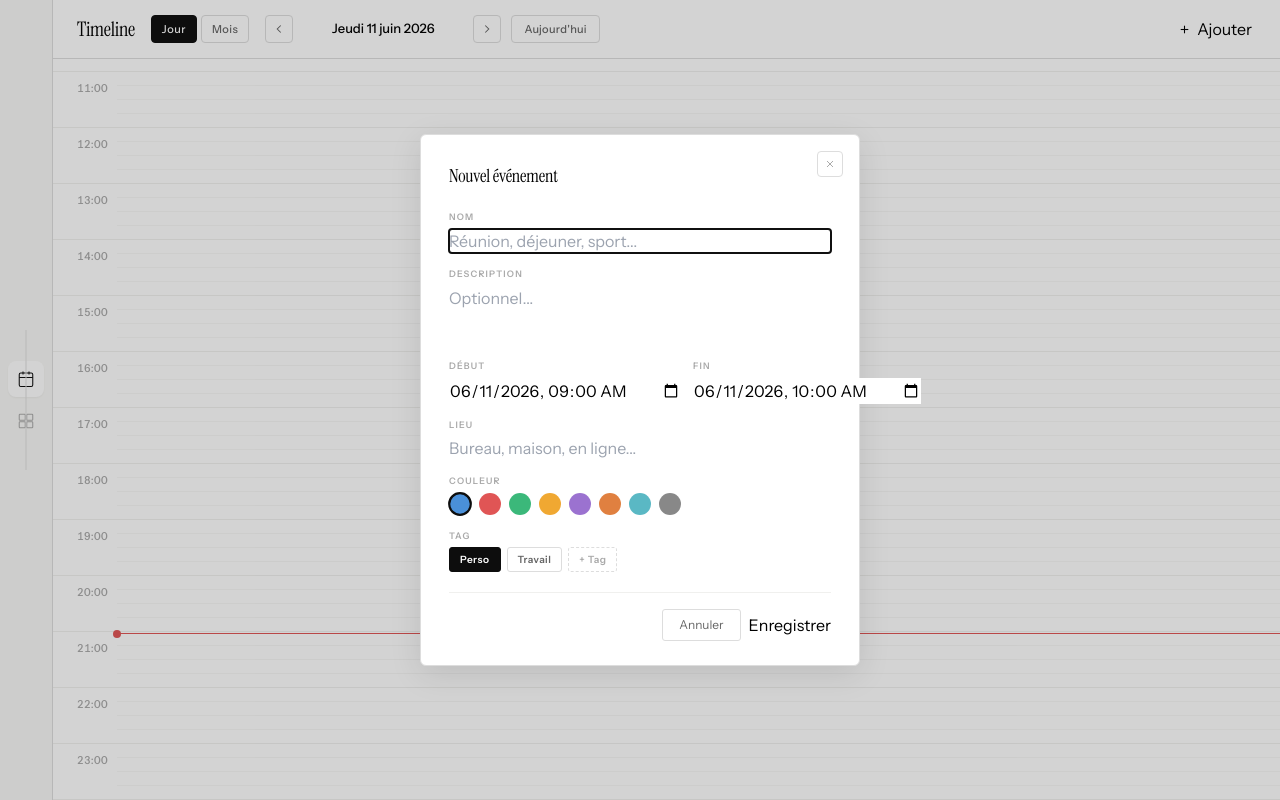
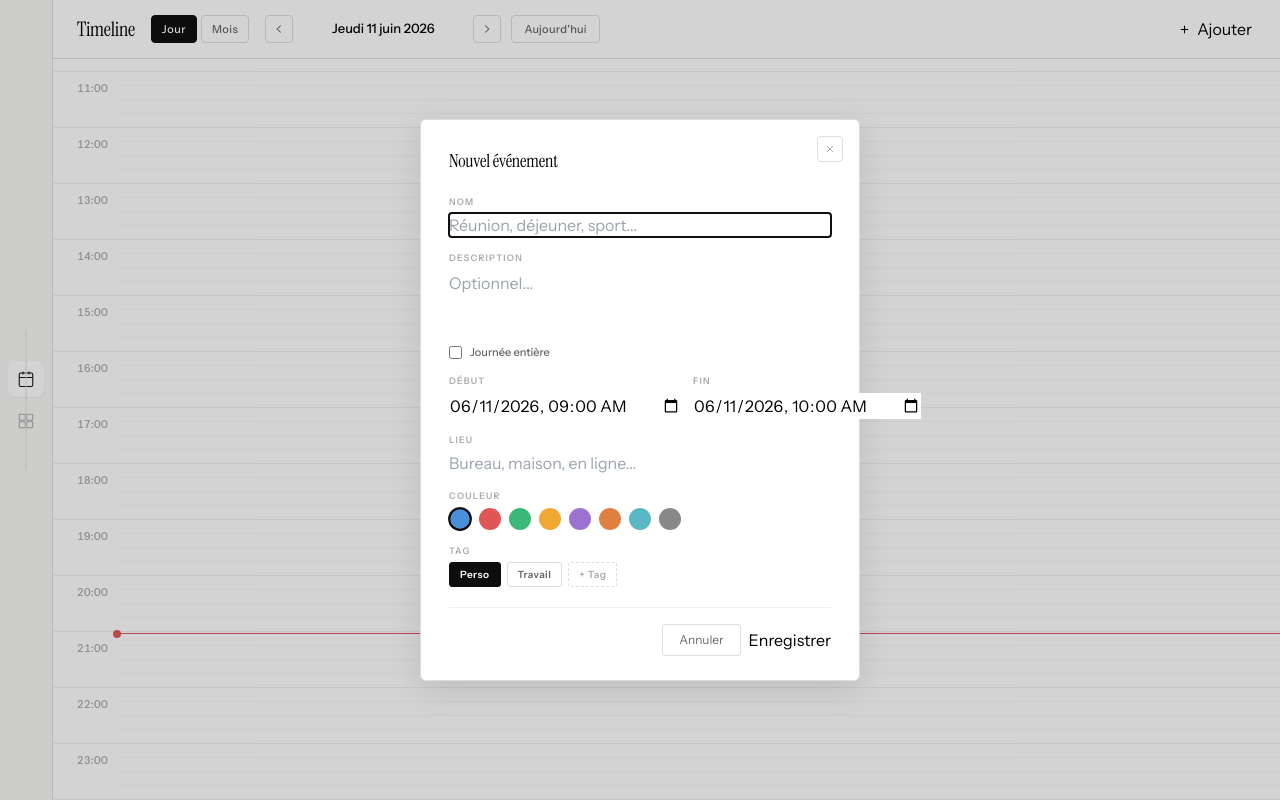
Before and after one commit to ThibaultPouch59200/Meridian, a Nuxt app: page /timeline in a window 1280 px wide. Both pictures are taken after a click on the button "Ajouter". Built offline with nearby package versions, Linux system fonts and the light colour scheme.

Commit message:
feat(timeline): all-day band and multi-day event support

```diff
--- a/app/components/ui/EventModal.vue
+++ b/app/components/ui/EventModal.vue
@@ -46,7 +46,20 @@
             <textarea v-model="form.desc" class="form-input resize-none h-[60px] leading-relaxed" placeholder="Optionnel..." />
           </div>
 
-          <div class="flex gap-3 mb-[14px]">
+          <div class="flex items-center gap-2 mb-[14px]">
+            <input
+              id="allDay"
+              v-model="form.allDay"
+              type="checkbox"
+              class="w-[13px] h-[13px] cursor-pointer accent-black"
+              @change="onAllDayChange"
+            />
+            <label for="allDay" class="text-[11px] font-medium text-gray-600 cursor-pointer select-none">
+              Journée entière
+            </label>
+          </div>
+
+          <div v-if="!form.allDay" class="flex gap-3 mb-[14px]">
             <div class="flex flex-col gap-[5px] flex-1">
               <label class="text-[9px] font-semibold tracking-[1.2px] uppercase text-gray-400">Début</label>
               <input v-model="form.start" type="datetime-local" class="form-input" />
@@ -54,6 +67,16 @@
             <div class="flex flex-col gap-[5px] flex-1">
               <label class="text-[9px] font-semibold tracking-[1.2px] uppercase text-gray-400">Fin</label>
               <input v-model="form.end" type="datetime-local" class="form-input" />
+            </div>
+          </div>
+          <div v-else class="flex gap-3 mb-[14px]">
+            <div class="flex flex-col gap-[5px] flex-1">
+              <label class="text-[9px] font-semibold tracking-[1.2px] uppercase text-gray-400">Début</label>
+              <input v-model="form.startDate" type="date" class="form-input" />
+            </div>
+            <div class="flex flex-col gap-[5px] flex-1">
+              <label class="text-[9px] font-semibold tracking-[1.2px] uppercase text-gray-400">Fin</label>
+              <input v-model="form.endDate" type="date" class="form-input" />
             </div>
           </div>
 
@@ -151,8 +174,11 @@ const isEditing = computed(() => !!props.initialEvent)
 const form = reactive({
   name: '',
   desc: '',
+  allDay: false,
   start: '',
   end: '',
+  startDate: '',
+  endDate: '',
   location: '',
   color: EVENT_COLORS[0] ?? '#4a90d9',
   tag: tagsStore.tags[0]?.label ?? 'Perso',
@@ -168,16 +194,22 @@ watch(
     if (props.initialEvent) {
       form.name = props.initialEvent.name
       form.desc = props.initialEvent.desc ?? ''
+      form.allDay = props.initialEvent.allDay ?? false
       form.start = `${props.initialEvent.startDate}T${props.initialEvent.startTime}`
       form.end = `${props.initialEvent.endDate}T${props.initialEvent.endTime}`
+      form.startDate = props.initialEvent.startDate
+      form.endDate = props.initialEvent.endDate
       form.location = props.initialEvent.location ?? ''
       form.color = props.initialEvent.color
       form.tag = props.initialEvent.tag
     } else {
       form.name = ''
       form.desc = ''
+      form.allDay = false
       form.start = `${date}T${props.initialStartTime ?? '09:00'}`
       form.end = `${date}T${props.initialEndTime ?? '10:00'}`
+      form.startDate = date
+      form.endDate = date
       form.location = ''
       form.color = EVENT_COLORS[0] ?? '#4a90d9'
       form.tag = tagsStore.tags[0]?.label ?? 'Perso'
@@ -186,6 +218,16 @@ watch(
     nameRef.value?.focus()
   },
 )
+
+function onAllDayChange() {
+  if (form.allDay) {
+    form.startDate = form.start.slice(0, 10)
+    form.endDate = form.end.slice(0, 10) || form.start.slice(0, 10)
+  } else {
+    form.start = `${form.startDate}T00:00`
+    form.end = `${form.endDate}T23:59`
+  }
+}
 
 watch(addingTag, async (val) => {
   if (val) {
@@ -209,25 +251,41 @@ function confirmNewTag() {
 }
 
 function submit() {
-  if (!form.name.trim() || !form.start || !form.end) return
-  if (form.end <= form.start) return
-  const startParts = form.start.split('T')
-  const startDate = startParts[0] ?? ''
-  const endParts = form.end.split('T')
-  const endDate = endParts[0] ?? ''
-  const startTimeFull = startParts[1] ?? '00:00'
-  const endTimeFull = endParts[1] ?? '00:00'
+  if (!form.name.trim()) return
+  if (form.allDay) {
+    if (!form.startDate) return
+    const endDate = form.endDate || form.startDate
+    if (endDate < form.startDate) return
     emit('save', {
       name: form.name.trim(),
       desc: form.desc || undefined,
-    startDate,
-    startTime: startTimeFull.slice(0, 5),
+      allDay: true,
+      startDate: form.startDate,
+      startTime: '00:00',
       endDate,
-    endTime: endTimeFull.slice(0, 5),
+      endTime: '23:59',
       location: form.location || undefined,
       color: form.color,
       tag: form.tag,
     })
+  } else {
+    if (!form.start || !form.end) return
+    if (form.end <= form.start) return
+    const startParts = form.start.split('T')
+    const endParts = form.end.split('T')
+    emit('save', {
+      name: form.name.trim(),
+      desc: form.desc || undefined,
+      allDay: false,
+      startDate: startParts[0] ?? '',
+      startTime: (startParts[1] ?? '00:00').slice(0, 5),
+      endDate: endParts[0] ?? '',
+      endTime: (endParts[1] ?? '00:00').slice(0, 5),
+      location: form.location || undefined,
+      color: form.color,
+      tag: form.tag,
+    })
+  }
   emit('update:open', false)
 }
 </script>
--- a/app/pages/timeline.vue
+++ b/app/pages/timeline.vue
@@ -61,6 +61,38 @@
       </button>
     </header>
 
+    <!-- All-day / multi-day band (day view only) -->
+    <div
+      v-if="store.timelineMode === 'day' && store.allDayEvents.length"
+      class="flex-shrink-0 border-b border-gray-200 px-6 py-2 flex flex-col gap-[3px]"
+    >
+      <div
+        v-for="event in store.allDayEvents"
+        :key="event.id"
+        class="flex items-center gap-2 px-3 py-[5px] rounded-sm border-l-[3px] text-[10px] font-medium cursor-pointer hover:opacity-80 transition-opacity"
+        :style="{ backgroundColor: colorBg(event.color), color: event.color, borderLeftColor: event.color }"
+        @click="openEditEvent(event)"
+      >
+        <span v-if="event.startDate !== event.endDate" class="opacity-60 tabular-nums whitespace-nowrap text-[9px]">
+          {{ formatDateShort(event.startDate) }} → {{ formatDateShort(event.endDate) }}
+        </span>
+        <span class="flex-1 truncate">{{ event.name }}</span>
+        <span
+          v-if="event.tag"
+          class="text-[9px] font-semibold tracking-[0.8px] uppercase opacity-65 px-[6px] py-[2px] rounded-[2px] bg-white/35 flex-shrink-0"
+        >{{ event.tag }}</span>
+        <button
+          class="w-4 h-4 flex items-center justify-center rounded-[2px] bg-white/35 opacity-0 hover:opacity-100 transition-opacity flex-shrink-0 border-none cursor-pointer"
+          style="color: inherit"
+          @click.stop="store.deleteEvent(event.id)"
+        >
+          <svg viewBox="0 0 24 24" fill="none" stroke="currentColor" class="w-[10px] h-[10px]" style="stroke-width:2">
+            <line x1="18" y1="6" x2="6" y2="18"/><line x1="6" y1="6" x2="18" y2="18"/>
+          </svg>
+        </button>
+      </div>
+    </div>
+
     <!-- Day View -->
     <div
       v-show="store.timelineMode === 'day'"
@@ -99,8 +131,17 @@
 
 <script setup lang="ts">
 import type { CalendarEvent } from '~~/types'
-import { useEventsStore } from '~/stores/events'
+import { useEventsStore, EVENT_COLOR_BG } from '~/stores/events'
 import { HOUR_ROW_PX } from '~/utils/timeline'
+
+function colorBg(color: string): string {
+  return EVENT_COLOR_BG[color] ?? 'rgba(74,144,217,0.12)'
+}
+
+function formatDateShort(dateStr: string): string {
+  const [y, m, d] = dateStr.split('-').map(Number)
+  return new Date(y!, (m ?? 1) - 1, d).toLocaleDateString('fr-FR', { day: 'numeric', month: 'short' })
+}
 
 const store = useEventsStore()
 const scrollRef = ref<HTMLElement>()
--- a/app/stores/events.ts
+++ b/app/stores/events.ts
@@ -32,9 +32,21 @@ export const useEventsStore = defineStore('events', {
   }),
   getters: {
     dayEvents: (state): CalendarEvent[] =>
-      state.events.filter(e => e.startDate === state.currentDate),
+      state.events.filter(e =>
+        !e.allDay && e.startDate === state.currentDate && e.endDate === state.currentDate,
+      ),
+    allDayEvents: (state): CalendarEvent[] =>
+      state.events.filter(e =>
+        (e.allDay === true || e.startDate !== e.endDate) &&
+        e.startDate <= state.currentDate &&
+        e.endDate >= state.currentDate,
+      ),
     eventsForDate: (state) => (date: string): CalendarEvent[] =>
-      state.events.filter(e => e.startDate === date),
+      state.events.filter(e =>
+        e.allDay || e.startDate !== e.endDate
+          ? e.startDate <= date && e.endDate >= date
+          : e.startDate === date,
+      ),
   },
   actions: {
     load() {
--- a/types/index.ts
+++ b/types/index.ts
@@ -2,6 +2,7 @@ export interface CalendarEvent {
   id: string
   name: string
   desc?: string
+  allDay?: boolean
   startDate: string
   startTime: string
   endDate: string
```
Lines whose indentation alone changed are shown as unchanged.
